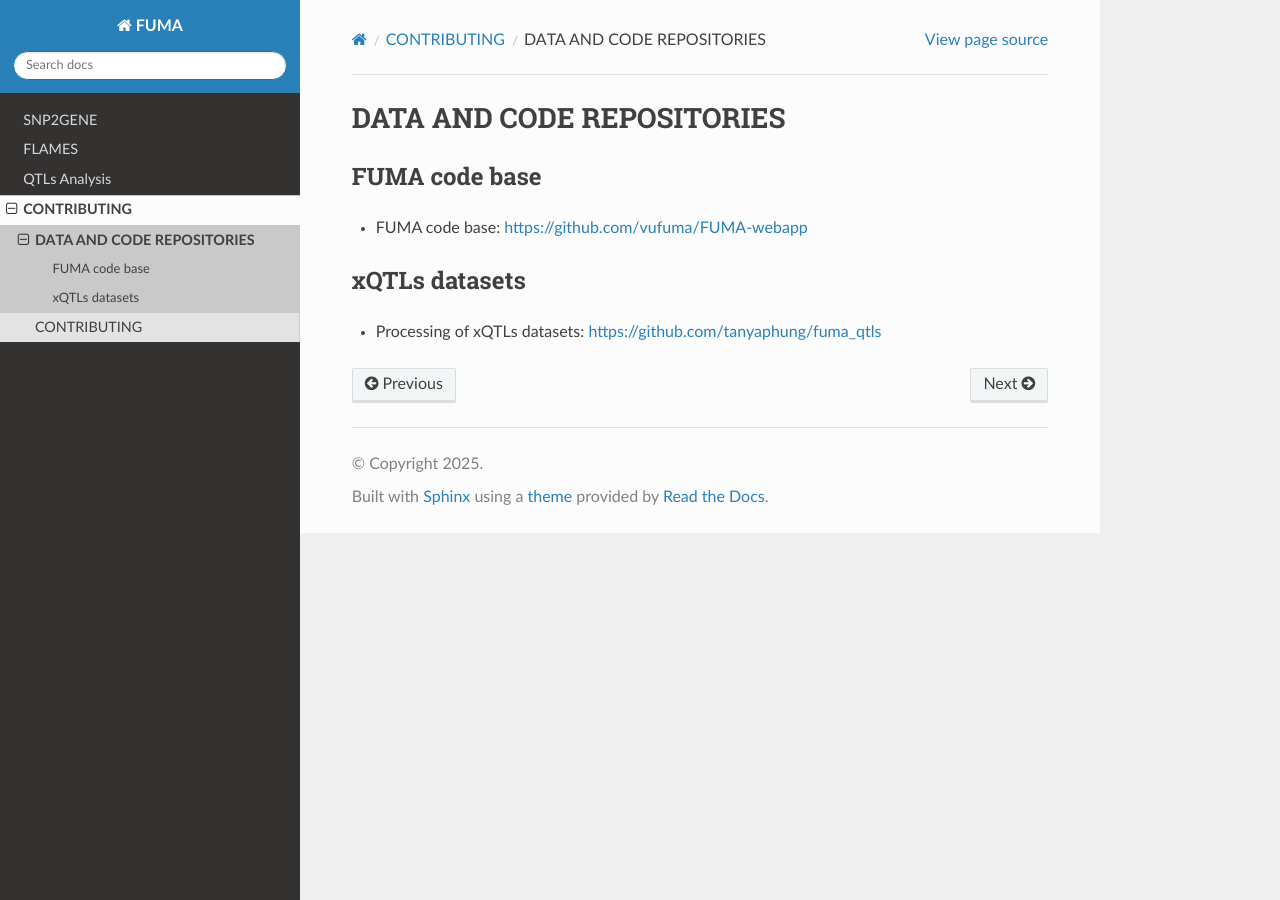
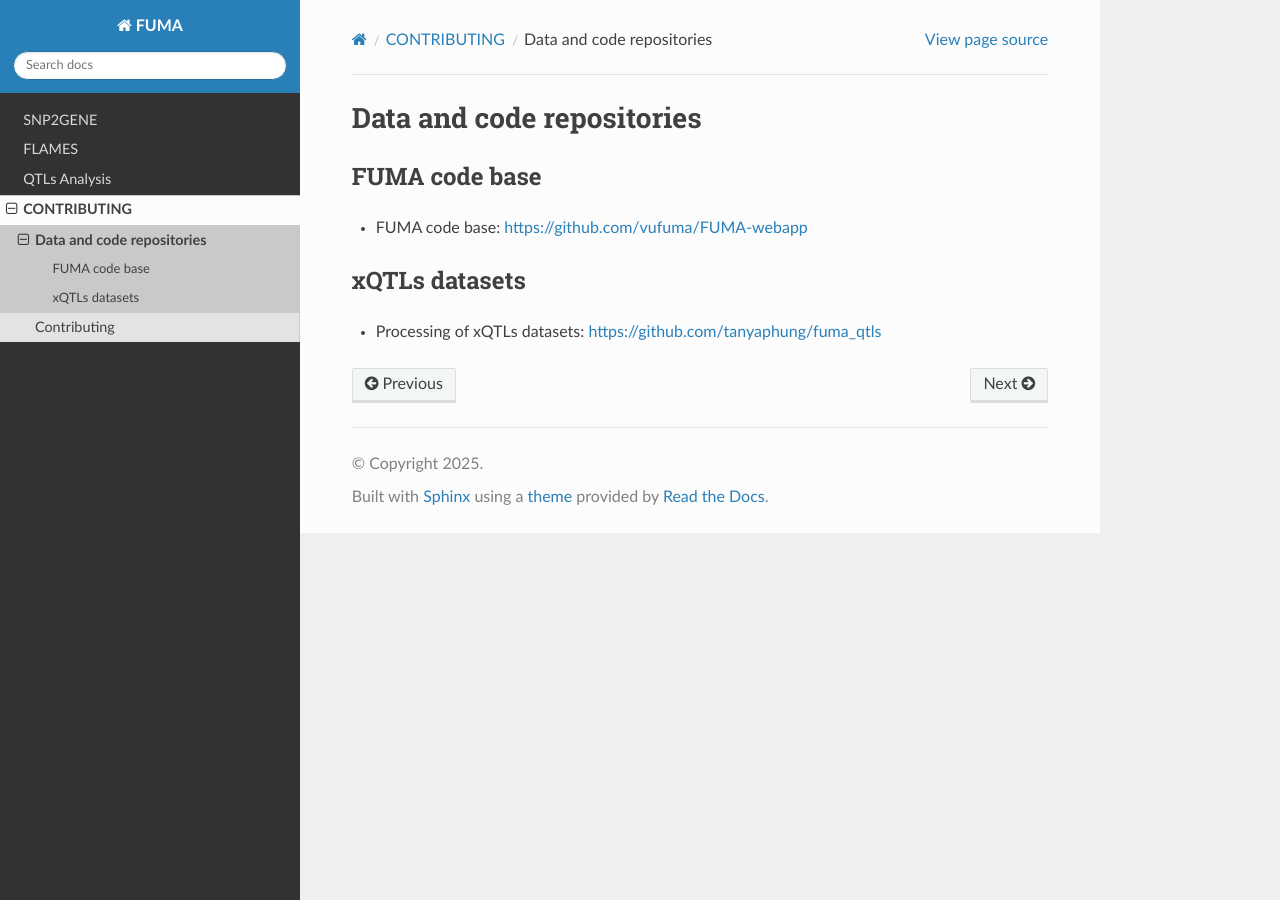
Before and after one commit to tanyaphung/fuma_docs, a Sphinx documentation site: the page built from docs/source/miscellaneous/data_code.rst, in a window 1280 px wide. Built offline with Sphinx 7.4.7 and the Read the Docs theme 3.1.0, drawn with Linux system fonts in a browser that asks for light colours.

Commit message:
fix capitalization

```diff
--- a/docs/source/miscellaneous/contributing.rst
+++ b/docs/source/miscellaneous/contributing.rst
@@ -1,4 +1,4 @@
-CONTRIBUTING
+Contributing
 ============
 
 Add new scRNA-seq dataset
--- a/docs/source/miscellaneous/data_code.rst
+++ b/docs/source/miscellaneous/data_code.rst
@@ -1,4 +1,4 @@
-DATA AND CODE REPOSITORIES
+Data and code repositories
 ==========================
 
 FUMA code base
```
